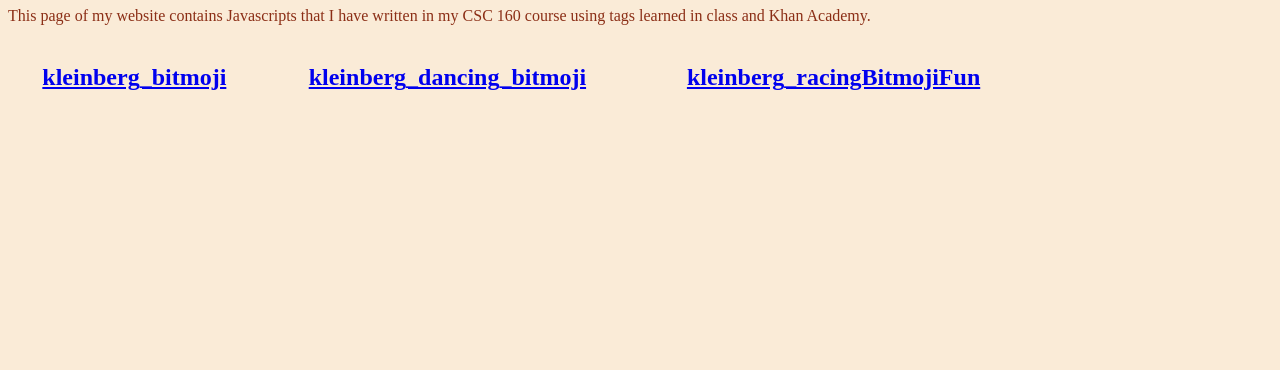
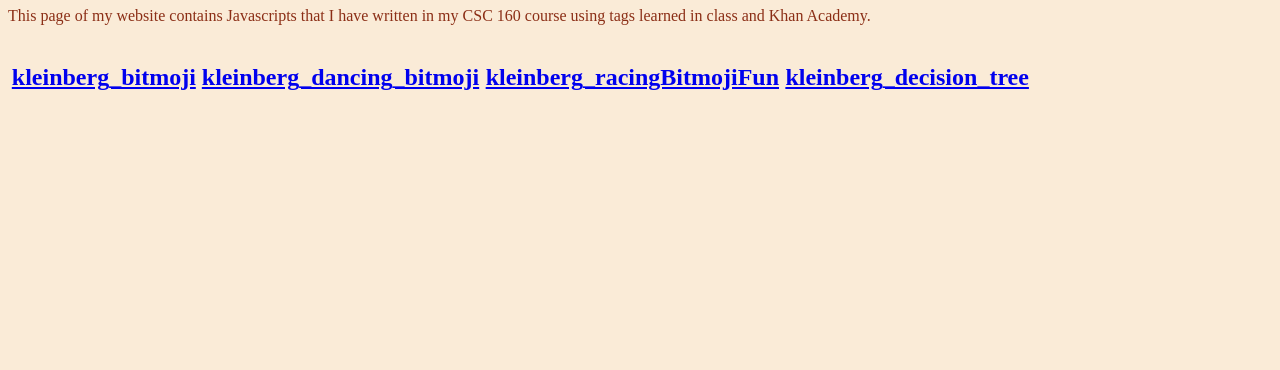
Before and after one commit to joshkleinberg9/joshkleinberg9.github.io, a plain HTML site: page javascripts.html in a window 1280 px wide. Shown: the part 430-800 px from the top of the page. Drawn offline with Linux system fonts and the light colour scheme; a script that the page names is missing.

Commit message:
Add files via upload

```diff
--- a/javascripts.html
+++ b/javascripts.html
@@ -27,6 +27,7 @@
                 <td align="center"><h2><a href="https://www.khanacademy.org/computer-programming/kleinberg_bitmoji/4629679853846528">kleinberg_bitmoji</a></h2><script src="https://www.khanacademy.org/computer-programming/kleinberg_bitmoji/4629679853846528/embed.js?editor=no&buttons=no&author=no&embed=yes"></script></td>
                 <td align="center"><h2><a href="https://www.khanacademy.org/computer-programming/kleinberg_dancing_bitmoji/5462246219890688">kleinberg_dancing_bitmoji</a></h2><script src="https://www.khanacademy.org/computer-programming/kleinberg_dancing_bitmoji/5462246219890688/embed.js?editor=no&buttons=no&author=no&embed=yes"></script></td>
                 <td align="center"><h2><a href="https://www.khanacademy.org/computer-programming/kleinberg_racingbitmojifun/5541740037324800">kleinberg_racingBitmojiFun</a></h2><script src="https://www.khanacademy.org/computer-programming/kleinberg_racingbitmojifun/5541740037324800/embed.js?editor=no&buttons=no&author=no&embed=yes"></script></td>
+                <td align="center"><h2><a href="https://www.khanacademy.org/computer-programming/kleinberg_decision_tree/5235030038986752">kleinberg_decision_tree</a></h2><script src="https://www.khanacademy.org/computer-programming/kleinberg_decision_tree/5235030038986752/embed.js?editor=yes&buttons=yes&author=yes&embed=yes"></script></td>
             </tr>
         </thead>
     </table>
```
